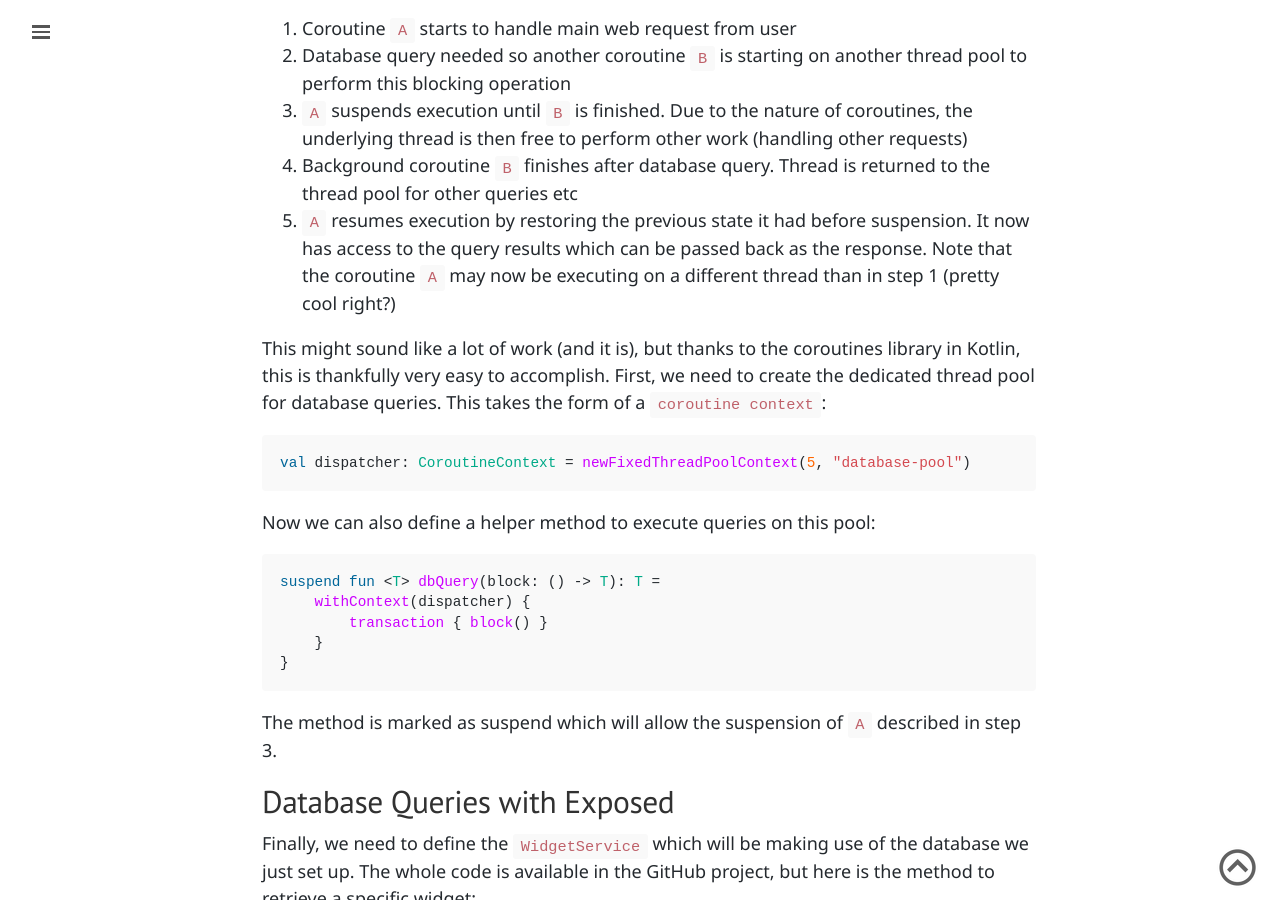
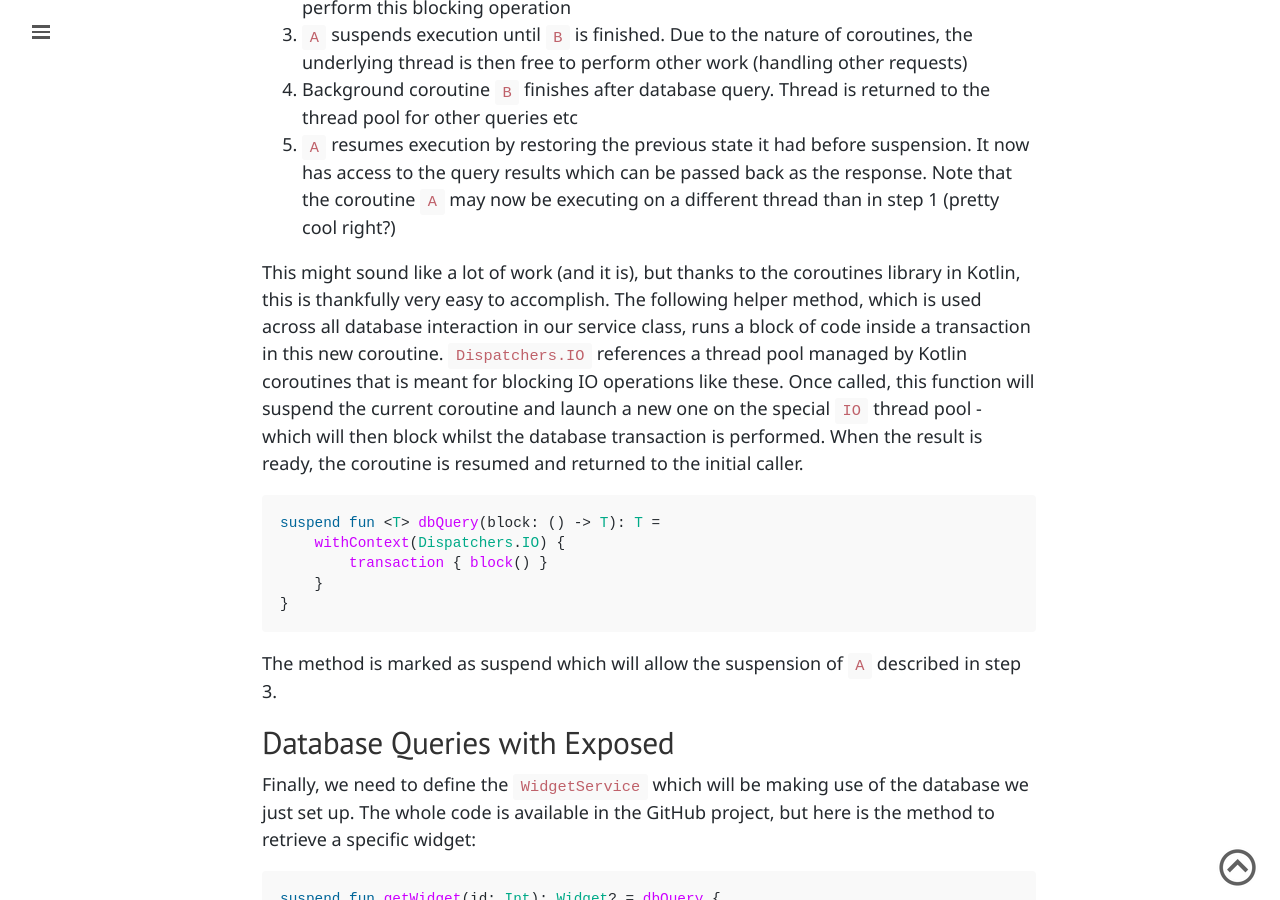
Before and after one commit to raharrison/ryanharrison.co.uk, a Jekyll site: the page built from _posts/2018-04-14-kotlin-ktor-exposed-starter.md, in a window 1280 px wide and 900 px high, scrolled down 5265 px. Built offline with Jekyll 4.4.1, drawn with Linux system fonts in a browser that asks for light colours; comment, search, counter and statistics services are not loaded; some of the changed text lies outside the part shown.

Commit message:
Update for stable coroutines

````diff
--- a/_posts/2018-04-14-kotlin-ktor-exposed-starter.md
+++ b/_posts/2018-04-14-kotlin-ktor-exposed-starter.md
@@ -6,6 +6,8 @@ tags:
   - ktor
   - exposed
 ---
+
+**Updated for Ktor 1.0 and stable coroutines in Kotlin 1.3+**
 
 I've been writing a lot more Kotlin recently and have been really liking the language so far. I'll probably write another post pointing out some of my favourite features, but in short it's basically Java, but without all the annoying stuff. I think in terms of adoption it's still very early days for Kotlin, but due to the great interop with Java and being an official language for Android development, I wouldn't be surprised if it doesn't start to become extremely popular over the next few years.
 
@@ -191,17 +187,11 @@ This presents a problem when using standard `JDBC` to query our database because
 4. Background coroutine `B` finishes after database query. Thread is returned to the thread pool for other queries etc
 5. `A` resumes execution by restoring the previous state it had before suspension. It now has access to the query results which can be passed back as the response. Note that the coroutine `A` may now be executing on a different thread than in step 1 (pretty cool right?)
 
-This might sound like a lot of work (and it is), but thanks to the coroutines library in Kotlin, this is thankfully very easy to accomplish. First, we need to create the dedicated thread pool for database queries. This takes the form of a `coroutine context`:
-
-```kotlin
-val dispatcher: CoroutineContext = newFixedThreadPoolContext(5, "database-pool")
-```
-
-Now we can also define a helper method to execute queries on this pool:
+This might sound like a lot of work (and it is), but thanks to the coroutines library in Kotlin, this is thankfully very easy to accomplish. The following helper method, which is used across all database interaction in our service class, runs a block of code inside a transaction in this new coroutine.  `Dispatchers.IO` references a thread pool managed by Kotlin coroutines that is meant for blocking IO operations like these. Once called, this function will suspend the current coroutine and launch a new one on the special `IO` thread pool - which will then block whilst the database transaction is performed. When the result is ready, the coroutine is resumed and returned to the initial caller.
 
 ```kotlin
 suspend fun <T> dbQuery(block: () -> T): T =
-    withContext(dispatcher) {
+    withContext(Dispatchers.IO) {
         transaction { block() }
     }
 }
````
Also changed, not shown: other parts of _posts/2018-04-14-kotlin-ktor-exposed-starter.md (+1 -7 lines).
